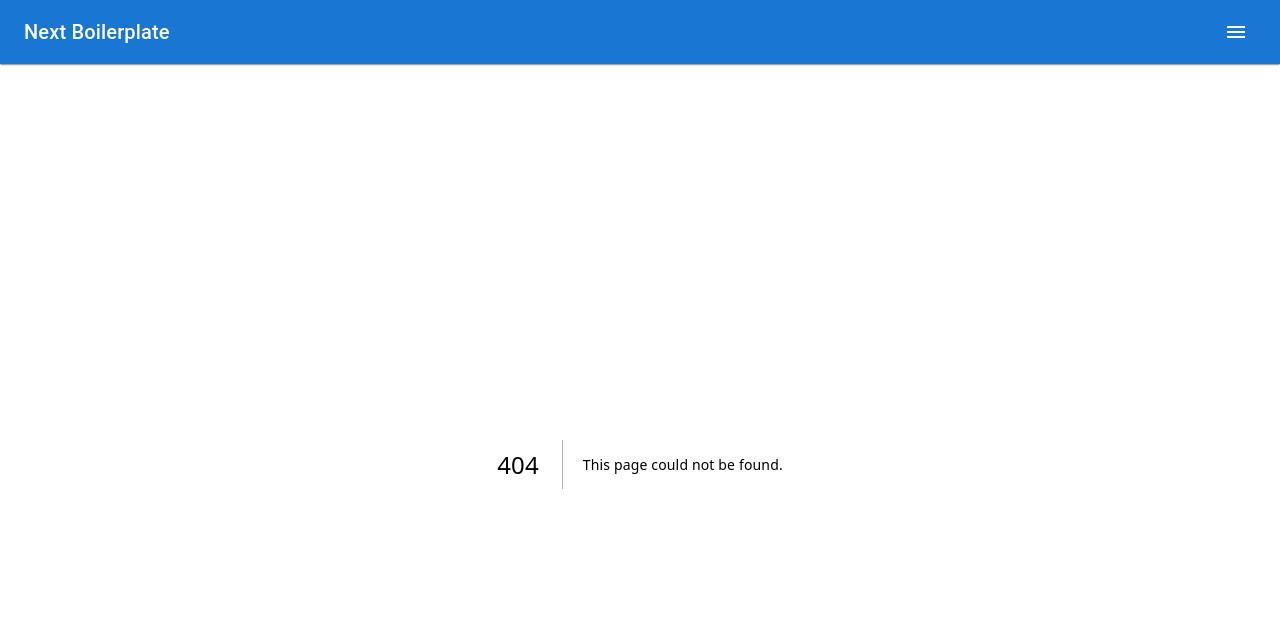
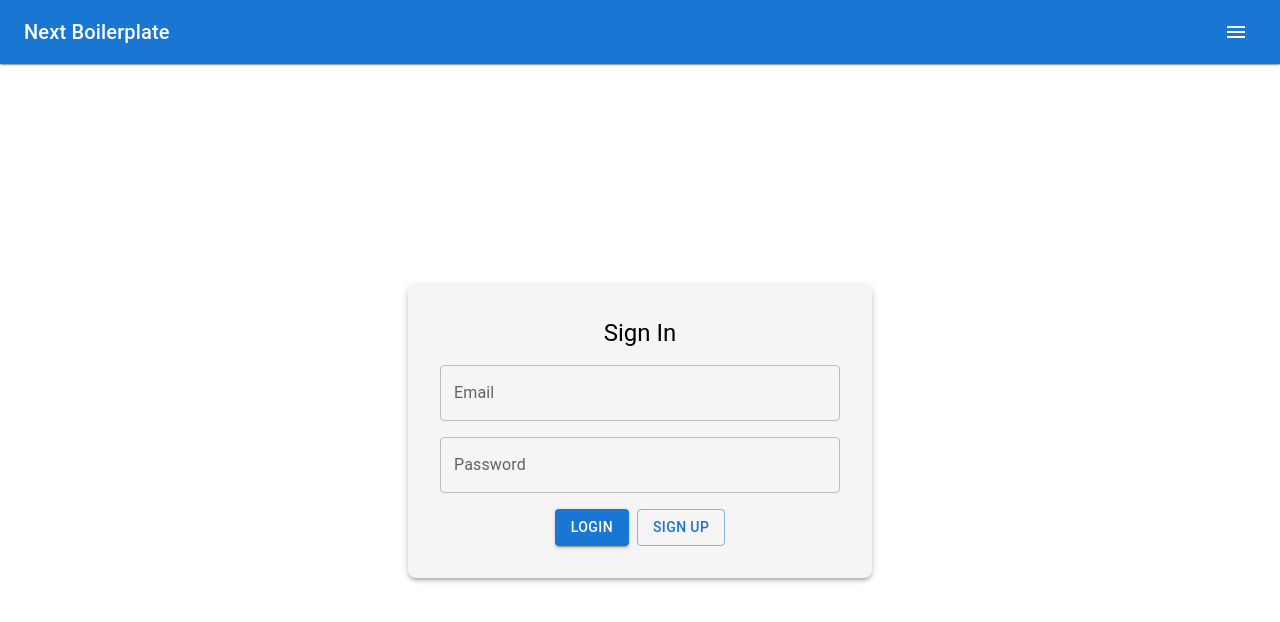
Before and after one commit to matthewlovestocode/next-boilerplate, a Next.js app: page /sign-in in a window 1280 px wide. Before the commit this address had no page. Shown: the top 622 px of the page. Built offline with nearby package versions, Linux system fonts and the light colour scheme; no server answers; what @mui/material-nextjs would draw is missing.

Commit message:
add auth

```diff
--- /dev/null
+++ b/app/sign-in/page.tsx
@@ -0,0 +1,18 @@
+import { Box } from '@mui/material'
+import AuthForm from '@/components/auth-form'
+
+export default function SignInPage() {
+  return (
+    <Box
+      sx={{
+        display: "flex",
+        alignItems: "center",
+        justifyContent: "center",
+        height: "calc(100vh - 65px)",
+        width: "100vw"
+      }}
+    >
+      <AuthForm />
+    </Box>
+  );
+}
--- a/components/app-nav.tsx
+++ b/components/app-nav.tsx
@@ -1,15 +1,30 @@
 'use client'
 
+import { useAuth } from '@/hooks/use-auth'
 import { useTheme } from '@/providers/theme-provider'
 import DarkModeIcon from '@mui/icons-material/DarkMode'
+import HomeIcon from '@mui/icons-material/Home'
 import LightModeIcon from '@mui/icons-material/LightMode'
+import SignInIcon from '@mui/icons-material/Login'
+import SignOutIcon from '@mui/icons-material/Logout'
 import MenuIcon from '@mui/icons-material/Menu'
-import { AppBar, IconButton, ListItemIcon, Menu, MenuItem, Toolbar, Typography } from '@mui/material'
+import {
+  AppBar,
+  IconButton,
+  ListItemIcon,
+  ListItemText,
+  Menu,
+  MenuItem,
+  Toolbar,
+  Typography
+} from '@mui/material'
+import Link from 'next/link'
 import { useState } from 'react'
 
 export default function AppNav() {
   const [anchorEl, setAnchorEl] = useState<null | HTMLElement>(null);
   const { toggleTheme, mode } = useTheme();
+  const { user, isLoading, logout } = useAuth();
 
   const handleMenuOpen = (event: React.MouseEvent<HTMLButtonElement>) => {
     setAnchorEl(event.currentTarget);
@@ -29,14 +44,63 @@ export default function AppNav() {
         <IconButton color="inherit" onClick={handleMenuOpen}>
           <MenuIcon />
         </IconButton>
+
         <Menu anchorEl={anchorEl} open={Boolean(anchorEl)} onClose={handleMenuClose}>
+          <MenuItem
+            onClick={handleMenuClose}
+            component={Link}
+            href="/"
+            sx={{
+              textDecoration: 'none',
+              color: 'inherit'
+            }}
+          >
+            <ListItemIcon>
+              <HomeIcon fontSize="small" />
+            </ListItemIcon>
+            <ListItemText primary="Home" />
+          </MenuItem>
+
           <MenuItem onClick={toggleTheme}>
             <ListItemIcon>
               {mode === 'light' ? <DarkModeIcon fontSize="small" /> : <LightModeIcon fontSize="small" />}
             </ListItemIcon>
-            {mode === 'light' ? 'Dark Theme' : 'Light Theme'}
+            <ListItemText primary={mode === 'light' ? 'Dark Mode' : 'Light Mode'} />
           </MenuItem>
+
+          {!isLoading && user ? (
+            <MenuItem
+              onClick={logout}
+              component={Link}
+              href="/"
+              sx={{
+                textDecoration: 'none',
+                color: 'inherit'
+              }}
+            >
+              <ListItemIcon>
+                <SignOutIcon fontSize="small" />
+              </ListItemIcon>
+              <ListItemText primary="Sign Out" />
+            </MenuItem>
+          ) : (
+            <MenuItem
+              onClick={handleMenuClose}
+              component={Link}
+              href="/sign-in"
+              sx={{
+                textDecoration: 'none',
+                color: 'inherit'
+              }}
+            >
+              <ListItemIcon>
+                <SignInIcon fontSize="small" />
+              </ListItemIcon>
+              <ListItemText primary="Sign In" />
+            </MenuItem>
+          )}
         </Menu>
+
       </Toolbar>
     </AppBar>
   );
--- /dev/null
+++ b/components/auth-form.tsx
@@ -0,0 +1,96 @@
+'use client'
+
+import { useRouter } from 'next/navigation'
+import { useState, useEffect } from 'react'
+import { useAuth } from '@/hooks/use-auth'
+import {
+  Alert,
+  Box,
+  Button,
+  Paper,
+  TextField,
+  Typography
+} from '@mui/material'
+
+export default function AuthForm() {
+  const { user, login, signUp } = useAuth();
+  const [email, setEmail] = useState('');
+  const [password, setPassword] = useState('');
+  const [error, setError] = useState<string | null>(null);
+  const router = useRouter();
+
+  const handleLogin = async () => {
+    try {
+      await login(email, password);
+      setError(null);
+      router.push('/');
+    } catch (err) {
+      setError('Login failed. Please check your credentials.');
+    }
+  };
+
+  const handleSignUp = async () => {
+    try {
+      await signUp(email, password);
+      setError(null);
+      router.push('/');
+    } catch (err) {
+      setError('Sign up failed. Try again with a valid email.');
+    }
+  };
+
+  useEffect(() => {
+    if (user) router.push('/');
+  }, [user]);
+
+  if (user) return null;
+
+  return (
+    <>
+      {!user && (
+        <Paper
+          sx={{
+            p: 4,
+            boxShadow: 3,
+            borderRadius: 2,
+            textAlign: "center",
+          }}
+        >
+          <Box sx={{ maxWidth: 400, mx: 'auto', textAlign: 'center' }}>
+            <Typography variant="h5">
+              Sign In
+            </Typography>
+
+            {error && <Alert severity="error">{error}</Alert>}
+
+            <TextField
+              fullWidth
+              label="Email"
+              type="email"
+              value={email}
+              onChange={(e) => setEmail(e.target.value)}
+              sx={{ mt: 2 }}
+            />
+
+            <TextField
+              fullWidth
+              label="Password"
+              type="password"
+              value={password}
+              onChange={(e) => setPassword(e.target.value)}
+              sx={{ mt: 2 }}
+            />
+
+            <Button variant="contained" onClick={handleLogin} sx={{ mt: 2, mr: 1 }}>
+              Login
+            </Button>
+
+            <Button variant="outlined" onClick={handleSignUp} sx={{ mt: 2 }}>
+              Sign Up
+            </Button>
+          </Box>
+        </Paper>
+      )}
+    </>
+  );
+}
--- /dev/null
+++ b/hooks/use-auth.ts
@@ -0,0 +1,59 @@
+'use client'
+
+import { useEffect, useState } from 'react'
+import { supabase } from '@/supabase/browser-client'
+import { AppUser, AppUserRole } from '@/lib/types'
+
+export function useAuth() {
+  const [user, setUser] = useState<AppUser | null>(null);
+  const [isLoading, setIsLoading] = useState<boolean>(true);
+
+  useEffect(() => {
+    const getUser = async () => {
+      setIsLoading(true);
+      const { data: { session } } = await supabase.auth.getSession();
+      setUser(session?.user as AppUser || null);
+      setIsLoading(false);
+    };
+
+    getUser();
+
+    const { data: listener } = supabase.auth.onAuthStateChange((_event, session) => {
+      setUser(session?.user as AppUser || null);
+      setIsLoading(false);
+    });
+
+    return () => {
+      listener.subscription.unsubscribe();
+    };
+  }, []);
+
+  const login = async (email: string, password: string) => {
+    setIsLoading(true);
+    const { error } = await supabase.auth.signInWithPassword({ email, password });
+    if (error) {
+      setIsLoading(false);
+      throw error;
+    }
+  };
+
+  const signUp = async (email: string, password: string) => {
+    setIsLoading(true);
+    const { error } = await supabase.auth.signUp({ email, password });
+    if (error) {
+      setIsLoading(false);
+      throw error;
+    }
+  };
+
+  const logout = async () => {
+    setIsLoading(true);
+    await supabase.auth.signOut();
+    setUser(null);
+    setIsLoading(false);
+  };
+
+  const isAdmin = user?.app_metadata.role === AppUserRole.ADMIN;
+
+  return { user, login, signUp, logout, isLoading, isAdmin };
+}
--- /dev/null
+++ b/lib/types.ts
@@ -0,0 +1,13 @@
+import { User } from '@supabase/supabase-js'
+
+export enum AppUserRole {
+  "ADMIN" = "admin",
+  "AUTHENTICATED" = "authenticated"
+}
+
+export type AppUser = User & {
+  app_metadata: {
+    provider: string;
+    role: AppUserRole;
+  };
+}
--- a/package.json
+++ b/package.json
@@ -15,6 +15,7 @@
     "@mui/icons-material": "^6.4.7",
     "@mui/material": "^6.4.7",
     "@mui/material-nextjs": "^6.4.3",
+    "@supabase/ssr": "^0.5.2",
     "next": "15.2.1",
     "next-themes": "^0.4.4",
     "react": "^19.0.0",
--- /dev/null
+++ b/supabase/browser-client.ts
@@ -0,0 +1,6 @@
+import { createBrowserClient } from '@supabase/ssr'
+
+export const supabase = createBrowserClient(
+  process.env.NEXT_PUBLIC_SUPABASE_URL!,
+  process.env.NEXT_PUBLIC_SUPABASE_ANON_KEY!
+);
```
Also changed, not shown: 2 other files (tests, documents, lock files or other folders).
